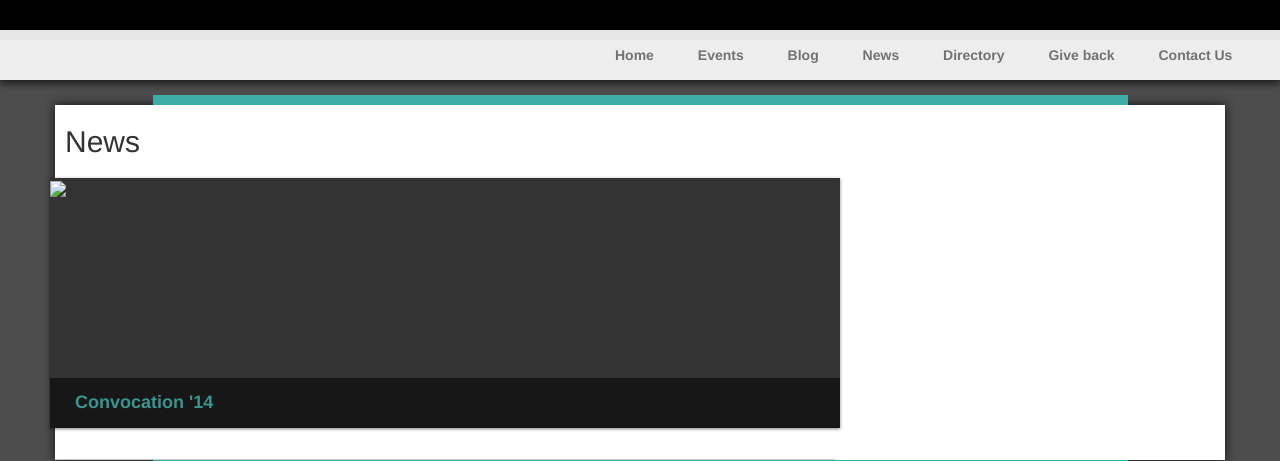
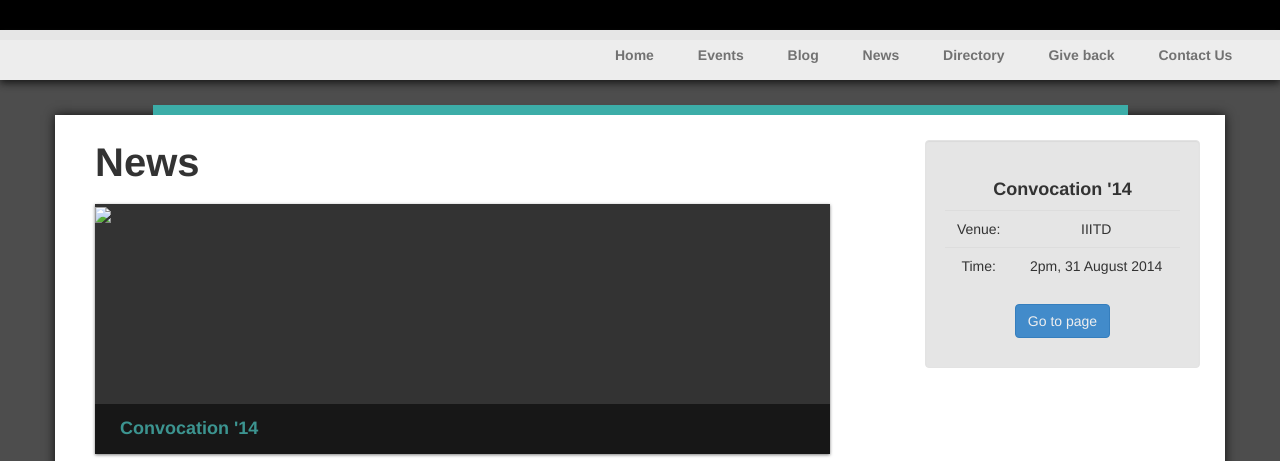
Before and after one commit to prateek-iiitd/IIITDAlumniPortal, a Django app: template AlumniPortal/AlumniPortal/templates/home.html in a window 1280 px wide. Shown: the top 461 px of the page. Run offline with Django 3.2, Linux system fonts and the light colour scheme; the template is opened without the code that fills it, so the values that code supplies are empty; some libraries are stand-ins or nearby versions.

Commit message:
Template design ready. Major linkings done

```diff
--- a/AlumniPortal/AlumniPortal/static/alumniportal/css/stylesheet.css
+++ b/AlumniPortal/AlumniPortal/static/alumniportal/css/stylesheet.css
@@ -40,7 +40,6 @@
 	height:50px;
 	/*left: 0;*/
 	/*right: 0;*/
-	margin: 0 auto;
     margin-top: 30px;
 	/*width: 1024px;*/
 	z-index: 900;
@@ -55,8 +54,7 @@
     /*position: fixed;*/
 	list-style:none;
 	padding: 15px 0;
-	margin:0 auto;
-	width: 670px;
+    width: 670px;
 }
 
 #nav-bar div:first-child {
@@ -101,6 +99,7 @@
     background-color: #fff;
     box-shadow: 0 0 10px #111;
     z-index:500;
+    padding: 25px 15px;
 	/*margin: 0 auto;*/
 	/*margin-top: -150px;*/
 	/*width: 1024px;*/
@@ -116,10 +115,8 @@
 }
 
 .card-main {
-    margin:20px 0 0 0px;
+    padding-left: 40px;
     background-color:#fff;
-    padding:0px 25px 30px 25px;
-    border-bottom: 1px #ccc solid;
     /*height:600px;*/
     /**/
 
@@ -127,12 +124,13 @@
 
 .card-main h2 {
     margin-top: 0;
+    font-size: 40px !important;
+    font-weight:bold;
 }
 
 .card-event {
-    margin:25px 0px 0 0;
     background-color:#fff;
-    padding:0;
+    padding-right:25px;
     /*box-shadow: 0 0 10px #111;*/
 }
 
@@ -153,3 +151,10 @@
     color:#333;
     font-size:14px;
 }
+
+
+.divider-4r {
+    height:2px;
+    margin:30px 0;
+    background-color:#ccc;
+}
--- a/AlumniPortal/AlumniPortal/static/mosaic/css/mosaic.css
+++ b/AlumniPortal/AlumniPortal/static/mosaic/css/mosaic.css
@@ -32,7 +32,7 @@
 }
 
 .mosaic-block2, .mosaic-block3 {
-    width: 200px;
+    width: 230px;
     height: 200px;
 }
 
@@ -79,9 +79,8 @@
 }
 
 .fade2 .mosaic-overlay {
-    bottom: -50px;
-    height: 250px;
-    width: 200px;
+    height: 100%;
+    width: 100%;
     opacity: 0.8;
     padding: 0px;
     padding-right: 10px;
--- a/AlumniPortal/AlumniPortal/templates/base.html
+++ b/AlumniPortal/AlumniPortal/templates/base.html
@@ -15,30 +15,31 @@
 
 <div class="container">
 <div class="row">
-    <div class="col-lg-1"></div>
-    <div class="col-lg-10" id="green-dabba"></div>
-    <div class="col-lg-1"></div>
+    <div class="col-lg-offset-1 col-lg-10" id="green-dabba"></div>
 </div>
 
 <div id="contentpane" class="row">
 
 <div class="card-main col-lg-8">
-    {% block left_content %}{% endblock %}
+    {% block left_content %}
+
+    {% endblock %}
 </div>
 
 <div class="card-event col-lg-offset-1 col-lg-3">
-    {% block right_content %}{% endblock %}
+    {% block right_content %}
+
+    {% endblock %}
 </div>
 
 </div>
+
 <div class="row">
-    <div class="col-lg-1"></div>
-    <div class="col-lg-10" id="green-dabba-2"></div>
-    <div class="col-lg-1"></div>
+    <div class="col-lg-offset-1 col-lg-10" id="green-dabba-2"></div>
 </div>
 </div>
 
-<script type="text/javascript" src="{{ STATIC_URL }}jquery/jquery-2.1.0.min.js"></script>
+<script type="text/javascript" src="{{ STATIC_URL }}jquery/jquery-2.1.1.min.js"></script>
 <script type="text/javascript" src="{{ STATIC_URL }}mosaic/js/mosaic.1.0.1.js"></script>
 
 {% block scripts %}{% endblock %}
--- a/AlumniPortal/AlumniPortal/templates/home.html
+++ b/AlumniPortal/AlumniPortal/templates/home.html
@@ -8,6 +8,7 @@
 
         {#Placeholder for main news.#}
         <div class="row">
+            <div class="col-lg-12">
                 <div class="mosaic-block bar2">
                     <a href="#" target="_blank" class="mosaic-overlay">
                         <div class="details">
@@ -23,16 +24,98 @@
                         <img src="#"/>
                     </div>
                 </div>
-
+            </div>
         </div>
 
         {#Placeholder for smaller news.#}
         <div class="row">
-            <div class="col-lg-4"></div>
-            <div class="col-lg-4"></div>
-            <div class="col-lg-4"></div>
+            <div class="col-lg-4">
+                <div class="mosaic-block fade2">
+                    <a href="http://www.nonsensesociety.com/2010/12/i-am-not-human-portraits/" target="_blank"
+                       class="mosaic-overlay">
+                        <div class="details2">
+                            <h4>I Am Not Human - Unique Self Portraits</h4><br/>
+
+                            <p>via the Nonsense Society (photo credit: Dan Deroches)</p>
+                        </div>
+                    </a>
+
+                    <div class="mosaic-backdrop"><img
+                            src="http://buildinternet.s3.amazonaws.com/projects/mosaic/desroches.jpg"/></div>
+                </div>
+            </div>
+            <div class="col-lg-4">
+                <div class="mosaic-block fade2">
+                    <a href="http://www.nonsensesociety.com/2010/12/i-am-not-human-portraits/" target="_blank"
+                       class="mosaic-overlay">
+                        <div class="details2">
+                            <h4>I Am Not Human - Unique Self Portraits</h4><br/>
+
+                            <p>via the Nonsense Society (photo credit: Dan Deroches)</p>
+                        </div>
+                    </a>
+
+                    <div class="mosaic-backdrop"><img
+                            src="http://buildinternet.s3.amazonaws.com/projects/mosaic/desroches.jpg"/></div>
+                </div>
+            </div>
+            <div class="col-lg-4">
+                <div class="mosaic-block fade2">
+                    <a href="http://www.nonsensesociety.com/2010/12/i-am-not-human-portraits/" target="_blank"
+                       class="mosaic-overlay">
+                        <div class="details2">
+                            <h4>I Am Not Human - Unique Self Portraits</h4><br/>
+
+                            <p>via the Nonsense Society (photo credit: Dan Deroches)</p>
+                        </div>
+                    </a>
+
+                    <div class="mosaic-backdrop"><img
+                            src="http://buildinternet.s3.amazonaws.com/projects/mosaic/desroches.jpg"/></div>
+                </div>
+            </div>
+        </div>
     </div>
 
+    <div class="divider-4r"></div>
+
+
+    <div class="row">
+        <h2>News</h2>
+
+        {#Placeholder for main news.#}
+        <div class="row">
+            {% include 'summary_long_news.html' %}
+        </div>
+
+        {#Placeholder for smaller news.#}
+        <div class="row">
+            {% include 'summary_short_news.html' %}
+            {% include 'summary_short_news.html' %}
+            {% include 'summary_short_news.html' %}
+        </div>
     </div>
 
 {% endblock %}
+
+{% block right_content %}
+    <div class="row">
+        <div class="well text-center">
+            <h2>Convocation '14</h2>
+            <table class="table table-hover">
+                <tr>
+                    <td>Venue:</td>
+                    <td class="text-center">IIITD</td>
+                </tr>
+                <tr>
+                    <td>Time:</td>
+                    <td class="text-center">2pm, 31 August 2014</td>
+                </tr>
+            </table>
+
+            <p>
+                <a class="btn btn-primary" href="">Go to page</a>
+            </p>
+        </div>
+    </div>
+{% endblock %}
--- /dev/null
+++ b/AlumniPortal/AlumniPortal/templates/summary_long_news.html
@@ -0,0 +1,17 @@
+<div class="col-lg-12">
+    <div class="mosaic-block bar2">
+        <a href="#" target="_blank" class="mosaic-overlay">
+            <div class="details">
+                <h4>Convocation '14</h4><br/>
+
+                <p>
+                    The third blah blah blah.....
+                </p>
+            </div>
+        </a>
+
+        <div class="mosaic-backdrop">
+            <img src="#"/>
+        </div>
+    </div>
+</div>
--- /dev/null
+++ b/AlumniPortal/AlumniPortal/templates/summary_short_news.html
@@ -0,0 +1,15 @@
+<div class="col-lg-4">
+    <div class="mosaic-block fade2">
+        <a href="http://www.nonsensesociety.com/2010/12/i-am-not-human-portraits/" target="_blank"
+           class="mosaic-overlay">
+            <div class="details2">
+                <h4>I Am Not Human - Unique Self Portraits</h4><br/>
+
+                <p>via the Nonsense Society (photo credit: Dan Deroches)</p>
+            </div>
+        </a>
+
+        <div class="mosaic-backdrop"><img
+                src="http://buildinternet.s3.amazonaws.com/projects/mosaic/desroches.jpg"/></div>
+    </div>
+</div>
```
Also changed, not shown: AlumniPortal/AlumniPortal/templates/navbar.html (indentation only). Lines whose indentation alone changed are shown as unchanged.
